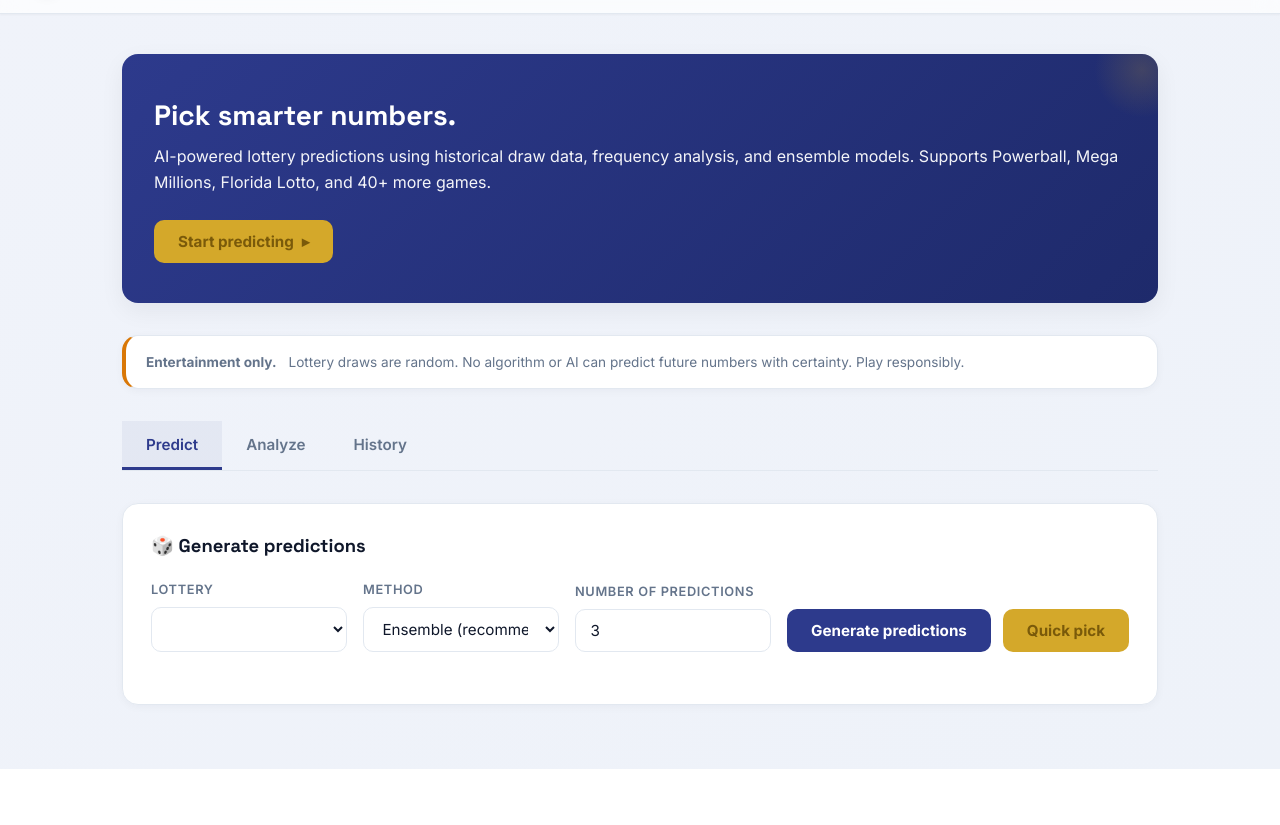
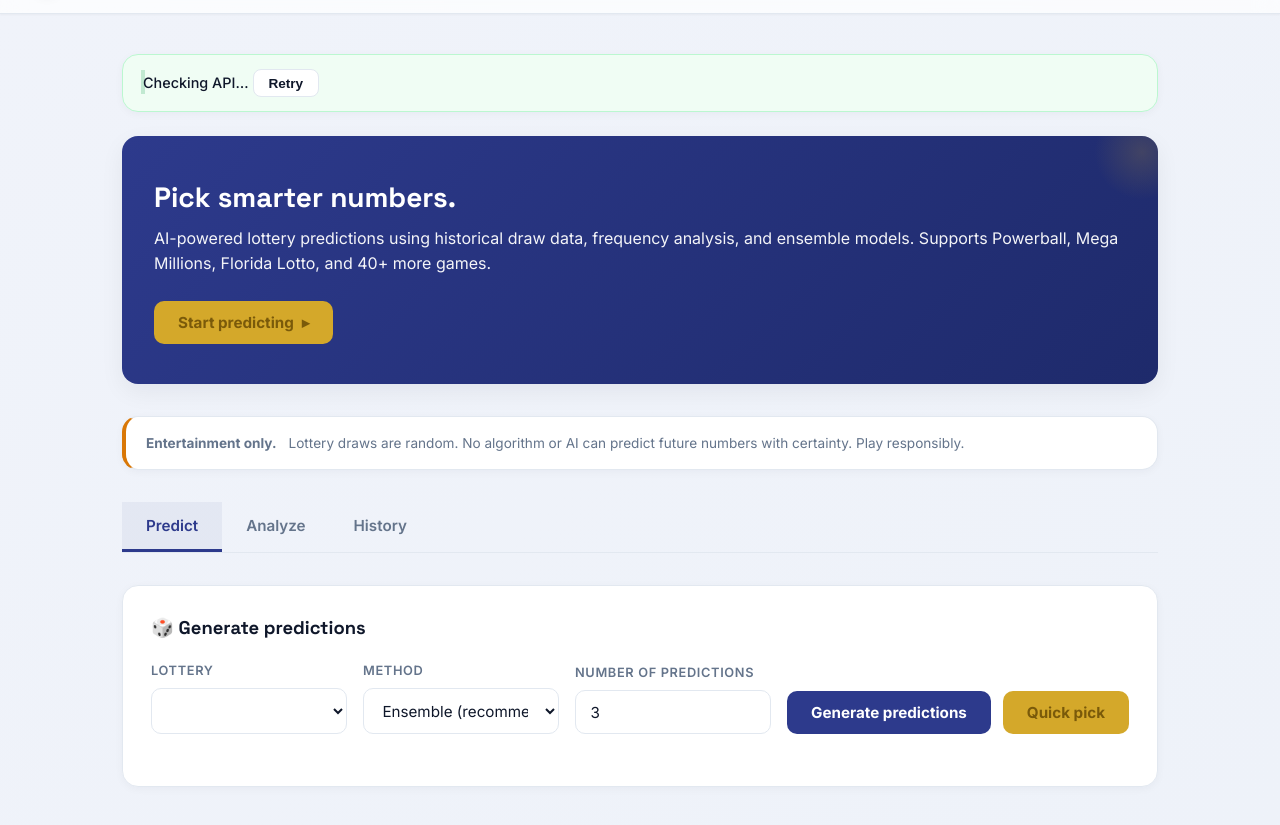
Before and after one commit to bryce954/lottery-predictor, a plain HTML site: page web/index.html in a window 1280 px wide. Shown: the part 51-876 px from the top of the page. Before the commit the page ends 820 px from the top, so only its background shows below. Drawn offline with nearby package versions, Linux system fonts and the light colour scheme.

Commit message:
Add visible connection-check banner so users can see API status
- Banner shows 'Checking API…' on load, then green (connected) or red (cannot reach)
- Error message displays specific failure reason
- Retry button re-attempts connection

Co-Authored-By: Claude Fable 5.2 <noreply@anthropic.com>

```diff
--- a/web/index.html
+++ b/web/index.html
@@ -291,17 +291,17 @@
 </header>
 <main>
   <!-- Connection status -->
-  <div id="conn-status" class="conn-status" style="display:none;">
+  <div id="conn-status" class="conn-status">
     <div class="conn-ok">
       <span class="conn-dot"></span>
-      <span class="conn-text">Connected to API</span>
-      <button class="conn-retry" onclick="loadLotteries()">Refresh</button>
+      <span class="conn-text">Checking API…</span>
+      <button class="conn-retry" onclick="loadLotteries()">Retry</button>
     </div>
   </div>
   <div id="conn-error" class="conn-error" style="display:none;">
     <div class="conn-bad">
       <span class="conn-dot conn-dot-bad"></span>
-      <span class="conn-text">Cannot reach API at <code>http://127.0.0.1:8000</code></span>
+      <span class="conn-text" id="conn-msg">Cannot reach API</span>
       <button class="conn-retry" onclick="loadLotteries()">Retry</button>
     </div>
   </div>
```
